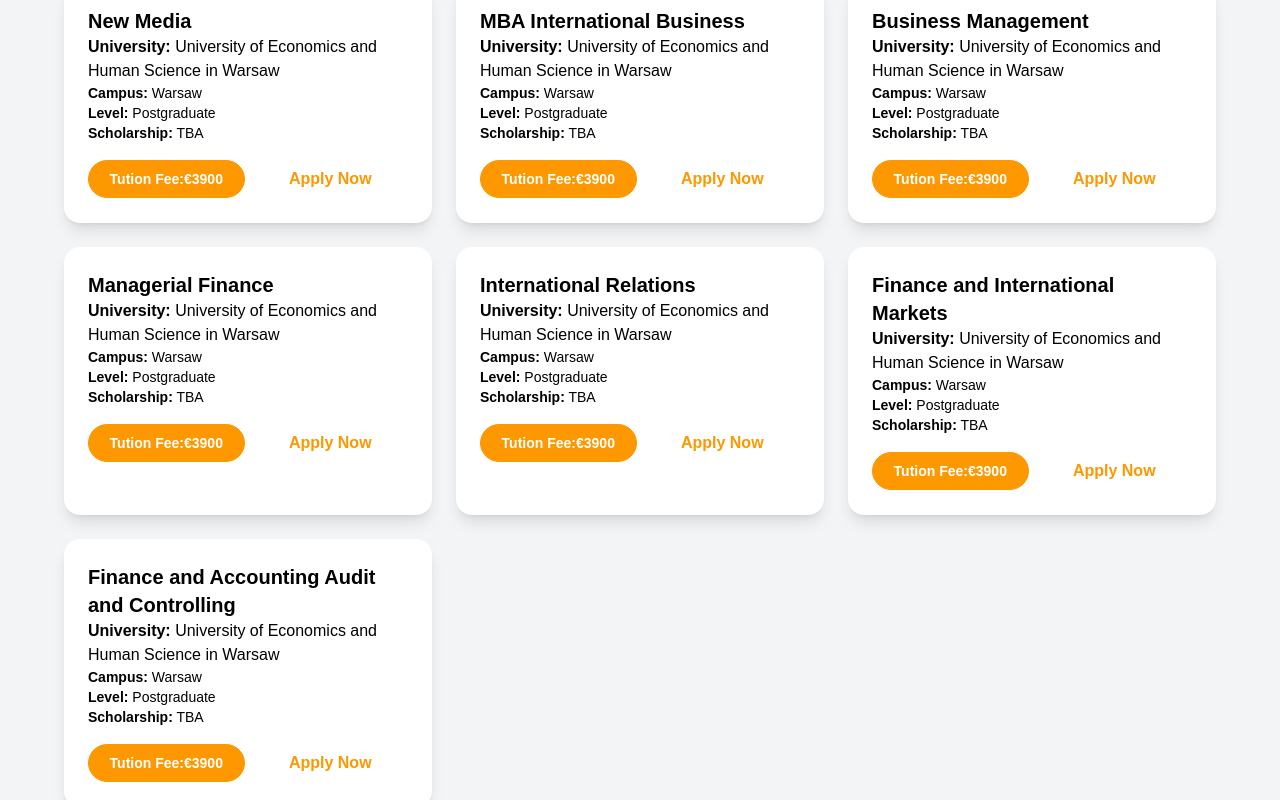
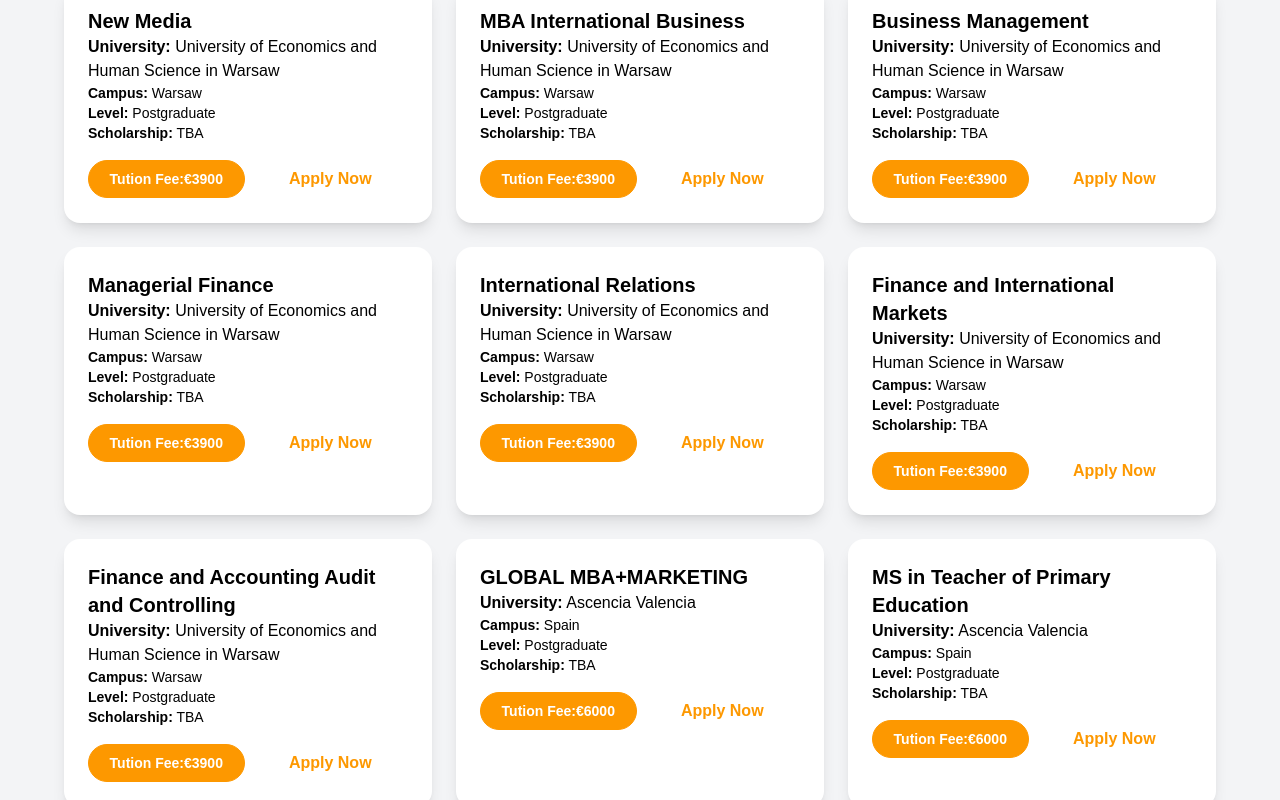
Before and after one commit to Sabbirfeni/victoriaschooloflondon, a Next.js app: page / in a window 1280 px wide. Shown: the part 11200-12000 px from the top of the page. Built offline with nearby package versions, Linux system fonts and the light colour scheme.

Commit message:
Update courses.js

```diff
--- a/database/courses.js
+++ b/database/courses.js
@@ -1327,6 +1327,50 @@ const courses = [
     tuitionFees: "€3900",
   },
 
+        {
+    courseId: 128,
+    courseName: "GLOBAL MBA+MARKETING",
+    country: "Spain",
+    university: "Ascencia Valencia",
+    campus: "Spain",
+    level: "Postgraduate",
+    scholarship: "TBA",
+    tuitionFees: "€6000",
+  },
+       {
+    courseId: 129,
+    courseName: "MS in Teacher of Primary Education",
+    country: "Spain",
+    university: "Ascencia Valencia",
+    campus: "Spain",
+    level: "Postgraduate",
+    scholarship: "TBA",
+    tuitionFees: "€6000",
+  },
+         {
+    courseId: 130,
+    courseName: "MS in Administration and Finance",
+    country: "Spain",
+    university: "Ascencia Valencia",
+    campus: "Spain",
+    level: "Postgraduate",
+    scholarship: "TBA",
+    tuitionFees: "€6000",
+  },
+         {
+    courseId: 131,
+    courseName: "MS in Web Application Development",
+    country: "Spain",
+    university: "Ascencia Valencia",
+    campus: "Spain",
+    level: "Postgraduate",
+    scholarship: "TBA",
+    tuitionFees: "€6000",
+  },
+
+
+
+
 
 ];
 
```
